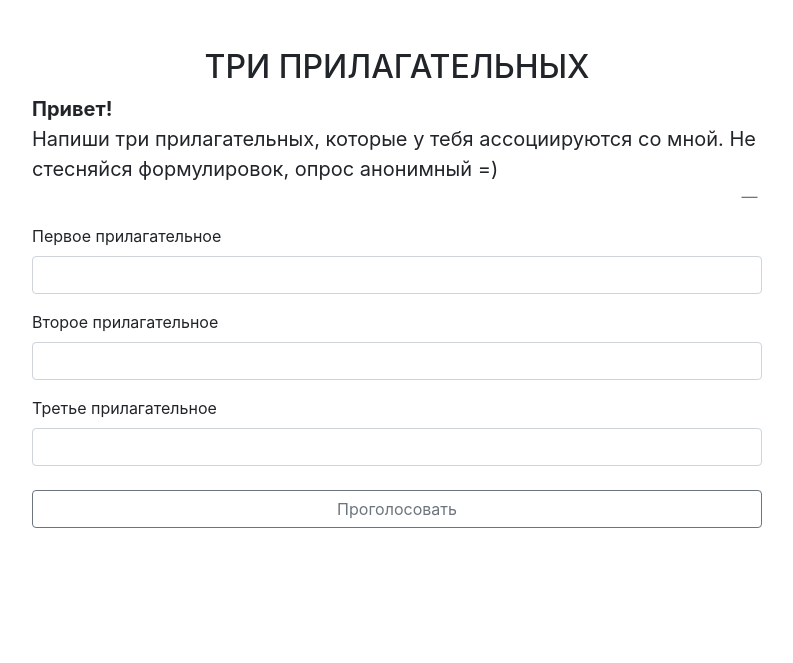
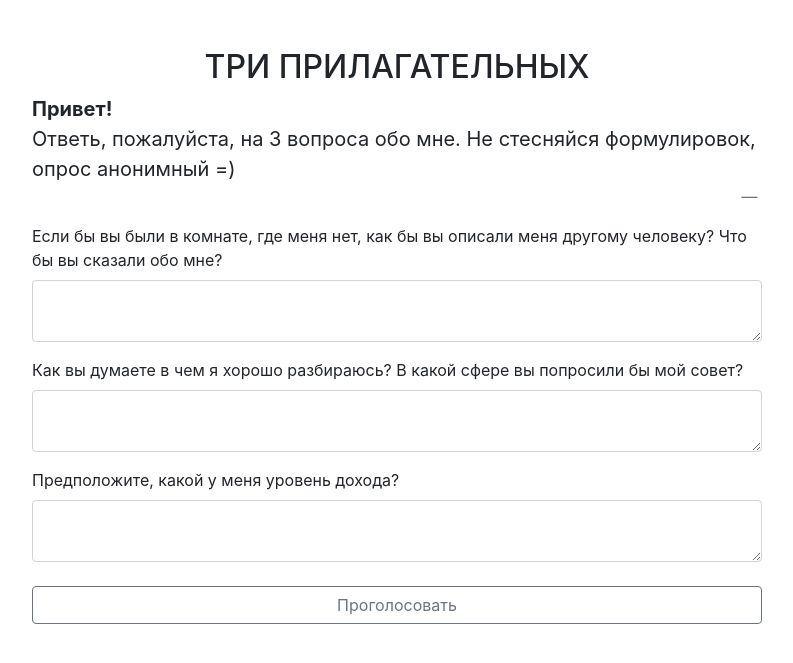
Before and after one commit to aiksu/mira, a Django app: page /answer/1/create/ in a window 1280 px wide. Shown: the top 663 px of the page, without its empty margins (243-1036 px from the left). Run offline with Django 3.2, Linux system fonts and the light colour scheme; some libraries are stand-ins or nearby versions.

Commit message:
changes 23

```diff
--- a/core/models.py
+++ b/core/models.py
@@ -7,9 +7,9 @@ from django.urls import reverse
 
 class Answer(models.Model):
     user = models.ForeignKey(User, verbose_name='О ком ответ', on_delete=models.CASCADE, related_name='answers')
-    answer1 = models.CharField(max_length=255, verbose_name='Первый', blank=True)
-    answer2 = models.CharField(max_length=255, verbose_name='Второй', blank=True)
-    answer3 = models.CharField(max_length=255, verbose_name='Третий', blank=True)
+    answer1 = models.TextField(verbose_name='Первый')
+    answer2 = models.TextField(verbose_name='Второй')
+    answer3 = models.TextField(verbose_name='Третий')
     created = models.DateTimeField(verbose_name='Дата создания', auto_now_add=True)
 
     def get_absolute_url(self):
--- a/templates/core/answer_form.html
+++ b/templates/core/answer_form.html
@@ -9,7 +9,7 @@
                     <h2 class="text-center">ТРИ ПРИЛАГАТЕЛЬНЫХ</h2>
                     <blockquote class="blockquote">
                         <p class="mb-0"><b>Привет!</b></p>
-                        <p class="mb-0">Напиши три прилагательных, которые у тебя ассоциируются со мной. Не стесняйся формулировок, опрос анонимный =)</p>
+                        <p class="mb-0">Ответь, пожалуйста, на 3 вопроса обо мне. Не стесняйся формулировок, опрос анонимный =)</p>
                         <footer class="blockquote-footer text-right">{{ target.get_full_name }}</footer>
                     </blockquote>
                 </div>
@@ -17,16 +17,16 @@
                     <form action="{% url 'core:answer-create' target.id %}" method="post">
                         {% csrf_token %}
                         <div class="form-group">
-                            <label for="id_answer1">Первое прилагательное</label>
-                            <input type="text" class="form-control" id="id_answer1" name="answer1" required>
+                            <label for="id_answer1">Если бы вы были в комнате, где меня нет, как бы вы описали меня другому человеку? Что бы вы сказали обо мне?</label>
+                            <textarea type="text" class="form-control" id="id_answer1" name="answer1" required></textarea>
                         </div>
                         <div class="form-group">
-                            <label for="id_answer2">Второе прилагательное</label>
-                            <input type="text" class="form-control" id="id_answer2" name="answer2" required>
+                            <label for="id_answer2">Как вы думаете в чем я хорошо разбираюсь? В какой сфере вы попросили бы мой совет?</label>
+                            <textarea type="text" class="form-control" id="id_answer2" name="answer2" required></textarea>
                         </div>
                         <div class="form-group">
-                            <label for="id_answer3">Третье прилагательное</label>
-                            <input type="text" class="form-control" id="id_answer3" name="answer3" required>
+                            <label for="id_answer3">Предположите, какой у меня уровень дохода?</label>
+                            <textarea type="text" class="form-control" id="id_answer3" name="answer3" required></textarea>
                         </div>
                         <div class="text-center">
                             <button type="submit" class="btn btn-block btn-outline-secondary mt-4">Проголосовать</button>
--- a/templates/core/answer_success.html
+++ b/templates/core/answer_success.html
@@ -6,12 +6,15 @@
         <div class="container mt-5">
             <div class="row justify-content-center">
                 <div class="col-12 col-lg-8 col-md-8">
-{#                    <h2 class="text-center">ТРИПАНАЦЕЯ</h2>#}
+                    {#                    <h2 class="text-center">ТРИПАНАЦЕЯ</h2>#}
                     <blockquote class="blockquote text-center mt-5">
                         <p class="mb-0"><b>Спасибо!</b></p>
                         <p class="mb-0">Твой ответ принят!</p>
                         <footer class="blockquote-footer">{{ target.get_full_name }}</footer>
                     </blockquote>
+                    <div class="text-center">
+                        <a href="{% url 'core:index' %}">вернуться на главную</a>
+                    </div>
                 </div>
             </div>
         </div>
--- a/templates/main.html
+++ b/templates/main.html
@@ -80,11 +80,12 @@
                                         <div class="input-group-text" style="width: 100px">Пароль</div>
                                     </div>
                                     <input type="password" name="password1" class="form-control"
-                                           placeholder="********" pattern=".{6,}" aria-describedby="passwordHelp" required>
+                                           placeholder="********" pattern=".{6,}" aria-describedby="passwordHelp"
+                                           required>
                                 </div>
                                 <small id="passwordHelp" class="form-text text-muted">Минимальное количество
-                                        символов - 6
-                                    </small>
+                                    символов - 6
+                                </small>
                             </div>
                             <div class="text-center">
                                 <button type="submit" class="btn btn-block btn-outline-secondary mt-4 mb-2">Принять
@@ -104,16 +105,19 @@
                 <div class="row justify-content-center">
                     <div class="col-12 col-lg-4 col-md-6 text-center">
                         <h3 class="text-center pb-4">Ваша персональная ссылка для сбора ответов:</h3>
-{#                        <input type="url" value="{% url 'core:answer-get' user.id %}">#}
+                        {#                        <input type="url" value="{% url 'core:answer-get' user.id %}">#}
                         <div class="input-group">
 
-                            <input type="text" class="form-control" id="validationDefaultUsername"
-                                   placeholder="Ссылка" aria-describedby="inputGroupPrepend2" value="test.brandmira.ru{% url 'core:answer-get' user.id %}" readonly>
+                            <input type="text" class="form-control" id="id_link"
+                                   placeholder="Ссылка" aria-describedby="inputGroupPrepend2"
+                                   value="test.brandmira.ru{% url 'core:answer-get' user.id %}" readonly>
                             <div class="input-group-addon">
-                                <a href="{% url 'core:answer-get' user.id %}" class="input-group-text" id="inputGroupPrepend2" style="text-decoration: none">Перейти</a>
+                                <button onclick="CopyToClipboard('id_link')" href="{% url 'core:answer-get' user.id %}" class="input-group-text"
+                                   id="inputGroupPrepend2" style="text-decoration: none">Скопировать</button>
                             </div>
                         </div>
-                        <a href="{% url 'core:answers' %}" class="btn btn-block btn-outline-secondary mt-4 mb-2">Просмотреть ответы</a>
+                        <a  href="{% url 'core:answers' %}" class="btn btn-block btn-outline-secondary mt-4 mb-2">Просмотреть
+                            ответы</a>
                     </div>
                 </div>
             </div>
@@ -157,6 +161,30 @@
     });
 
     $("input[data-inputmask]").inputmask();
+
+    function CopyToClipboard(containerid) {
+        if (document.selection) {
+            var range = document.body.createTextRange();
+            range.moveToElementText(document.getElementById(containerid));
+            range.select().createTextRange();
+            document.execCommand("Copy");
+
+        } else if (window.getSelection) {
+            var range = document.createRange();
+            range.selectNode(document.getElementById(containerid));
+            window.getSelection().addRange(range);
+            document.execCommand("Copy");
+            alert("Ссылка скопирована");
+            /*$('#id_link').tooltip({
+                'placement': 'bottom',
+                'title': 'Ссылка скопирована'
+            })*/
+        }
+    }
+
+    /*$("#id_link").on('click', function () {
+        CopyToClipboard('id_link');
+    })*/
 </script>
 
 {% block page_js %}
```
